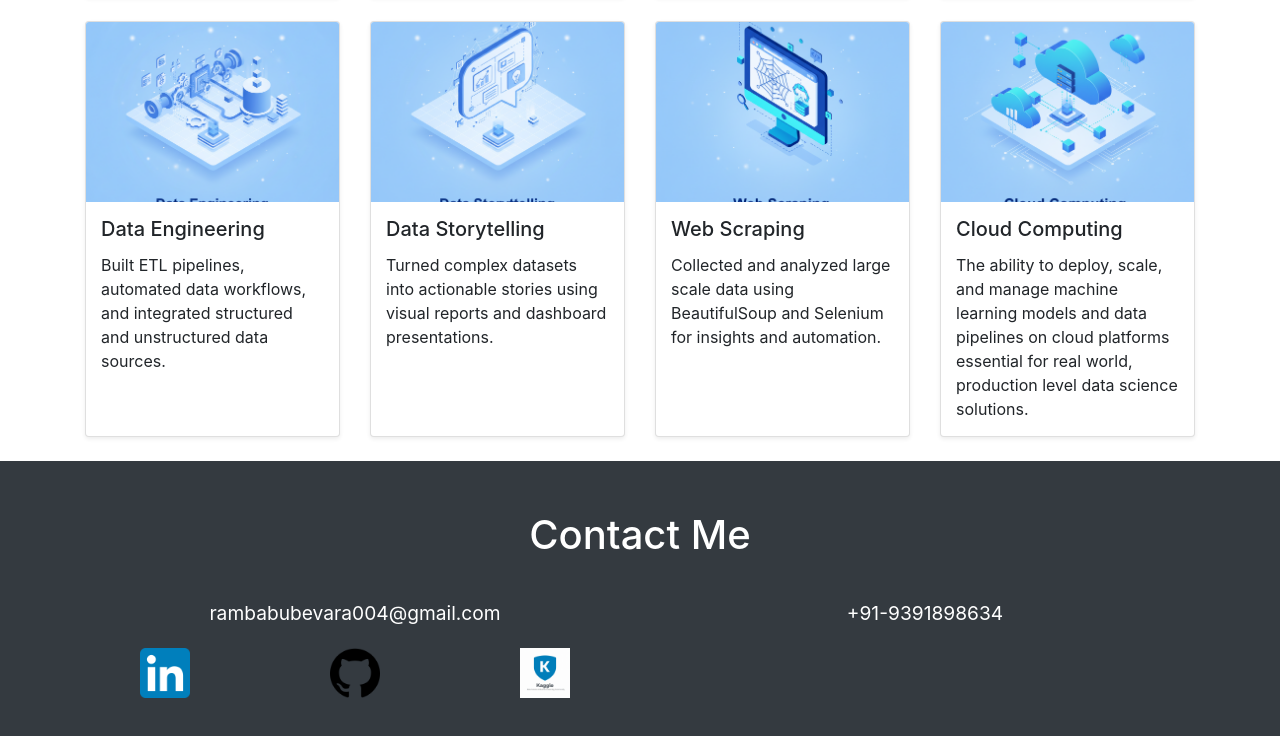
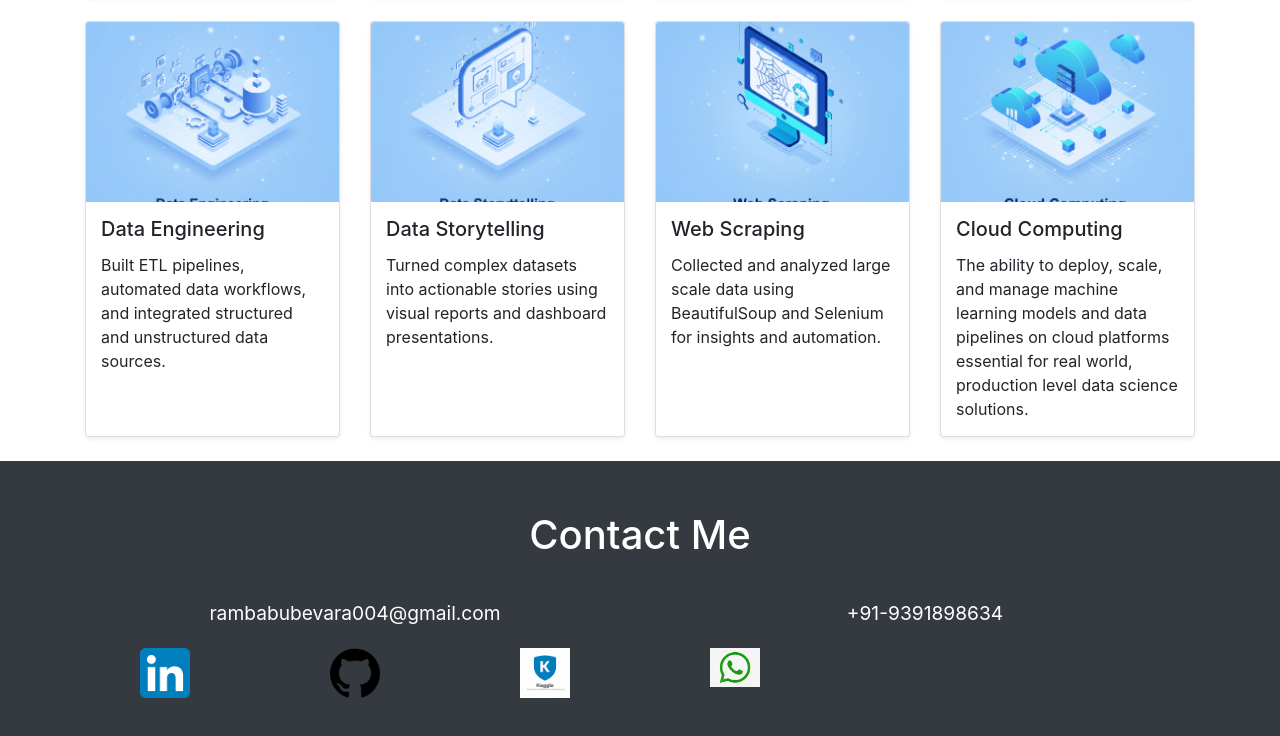
Before and after one commit to mrambo04/rambevara.github.io, a plain HTML site: page index.html in a window 1280 px wide. Shown: the part 3684-4420 px from the top of the page. Drawn offline with nearby package versions, Linux system fonts and the light colour scheme; some icons are missing.

Commit message:
Update index.html

```diff
--- a/index.html
+++ b/index.html
@@ -424,7 +424,7 @@ html {
       <!-- Skill 14 -->
       <div class="col-lg-3 col-md-6 mb-4">
         <div class="card h-100 shadow-sm">
-          <img src="images/Skills/modeleval.png" class="card-img-top" alt="">
+          <img src="Images/Skills/modeleval.png" class="card-img-top" alt="">
           <div class="card-body">
             <h5 class="card-title">Model Evaluation</h5>
             <p class="card-text">Evaluated models using metrics like RMSE, ROC AUC, Precision, Recall, and F1-Score to ensure high accuracy.</p>
@@ -530,6 +530,11 @@ html {
           <img src="Icons/kaggle.png" alt="Kaggle" class="social-icon">
         </a>
     </div>
+    <div class="col-lg-2 col-md-4 mb-4">
+      <a href="https://wa.me/919391898634" target="_blank">
+        <img src="Icons/download.png" alt="WhatsApp" class="social-icon">
+      </a>
+    </div>
   </div>
 </section>
 
```
